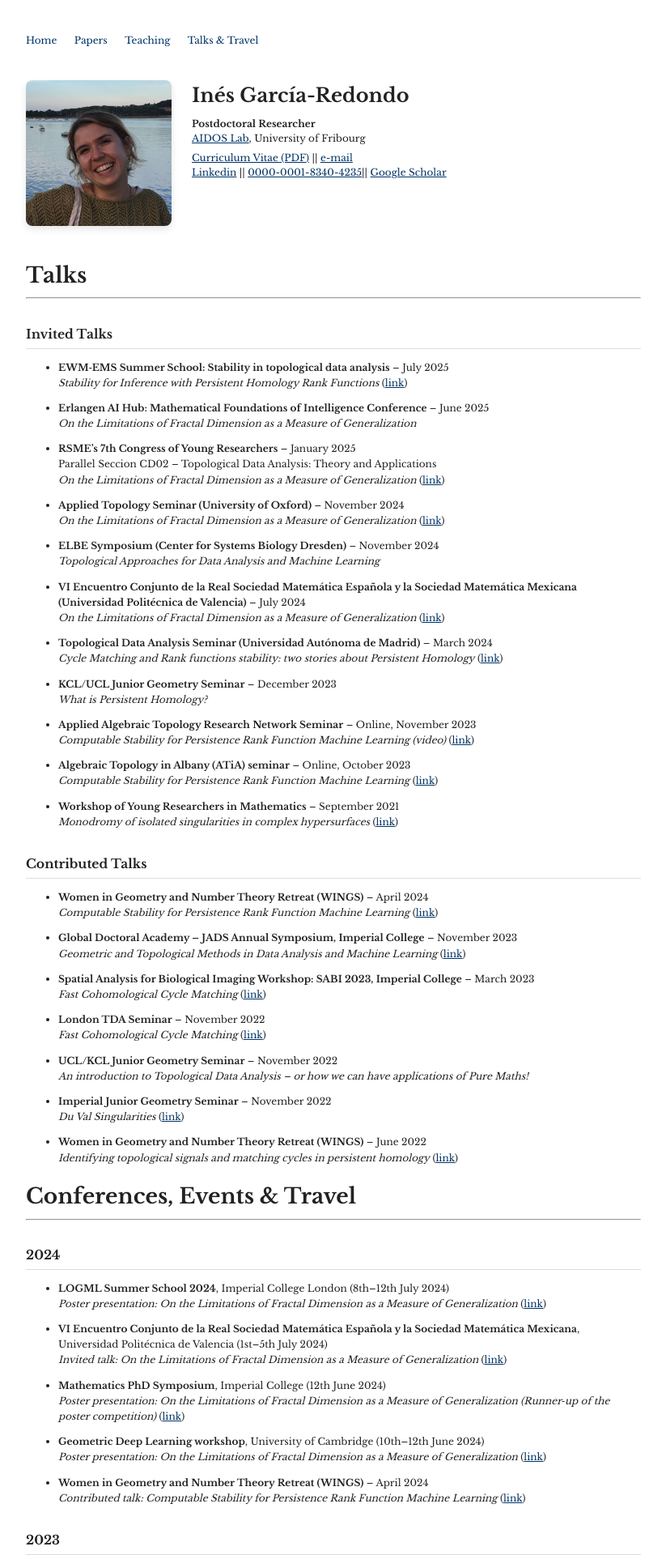
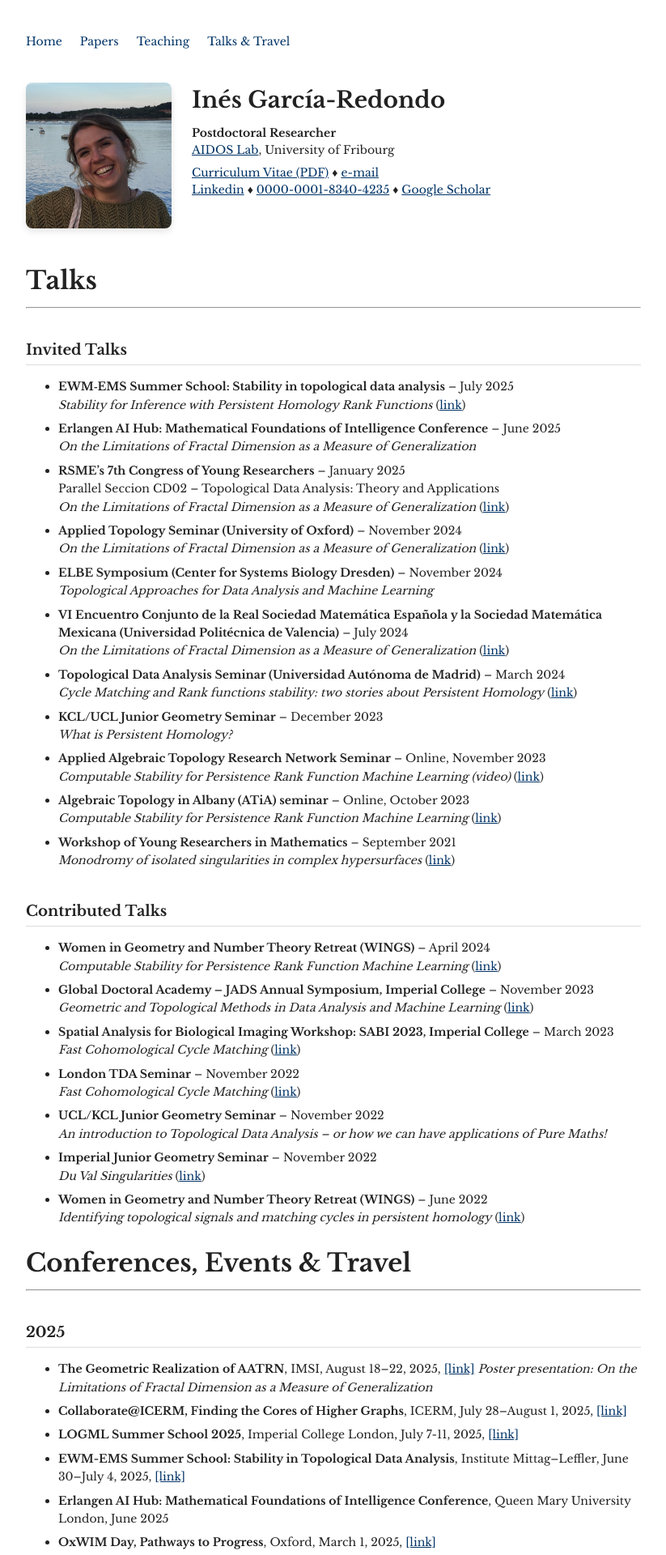
Before and after one commit to inesgare/inesgare.github.io, a Jekyll site: the page built from talks.md, in a window 1280 px wide. Shown: the top 1920 px of the page at 81% size, without its empty margins (228-1051 px from the left). Built offline with Jekyll 4.4.1, drawn with Linux system fonts in a browser that asks for light colours; some of the changed text lies outside the part shown.

Commit message:
added talks and travel

```diff
--- a/_layouts/default.html
+++ b/_layouts/default.html
@@ -22,8 +22,8 @@
     </p>
 
     <p>
-      <a href="cv.pdf">Curriculum Vitae (PDF)</a> || <a href="mailto:yourname@university.edu">e-mail</a><br>
-      <a href="mailto:yourname@university.edu">Linkedin</a> || <a href="https://orcid.org/0000-0001-8340-4235">0000-0001-8340-4235</a>|| <a href="https://scholar.google.com">Google Scholar</a>
+      <a href="cv.pdf">Curriculum Vitae (PDF)</a> &diams; <a href="mailto:yourname@university.edu">e-mail</a><br>
+      <a href="mailto:yourname@university.edu">Linkedin</a> &diams; <a href="https://orcid.org/0000-0001-8340-4235">0000-0001-8340-4235</a> &diams; <a href="https://scholar.google.com">Google Scholar</a>
     </p>
   </div>
 </div>
--- a/style.css
+++ b/style.css
@@ -9,7 +9,7 @@
 
 body {
   font-family: 'Libre Baskerville', serif;
-  font-size: 12px;
+  font-size: 14px;
   line-height: 1.6;
   background-color: #ffffff;
   color: #222222;
--- a/talks.md
+++ b/talks.md
@@ -10,35 +10,25 @@
 
 - **EWM‑EMS Summer School: Stability in topological data analysis** – July 2025
   *Stability for Inference with Persistent Homology Rank Functions* ([link](https://www.mittag-leffler.se/activities/ewm-ems-summer-school-stability-in-topological-data-analysis/))
-
 - **Erlangen AI Hub: Mathematical Foundations of Intelligence Conference** – June 2025
   *On the Limitations of Fractal Dimension as a Measure of Generalization*
-
 - **RSME’s 7th Congress of Young Researchers** – January 2025
   Parallel Seccion CD02 – Topological Data Analysis: Theory and Applications
   *On the Limitations of Fractal Dimension as a Measure of Generalization* ([link](https://jovenes2025.rsme.es/paralelaCD02.html))
-
 - **Applied Topology Seminar (University of Oxford)** – November 2024
   *On the Limitations of Fractal Dimension as a Measure of Generalization* ([link](https://www.maths.ox.ac.uk/events/list/3368))
-
 - **ELBE Symposium (Center for Systems Biology Dresden)** – November 2024
   *Topological Approaches for Data Analysis and Machine Learning*
-
 - **VI Encuentro Conjunto de la Real Sociedad Matemática Española y la Sociedad Matemática Mexicana (Universidad Politécnica de Valencia)** – July 2024
   *On the Limitations of Fractal Dimension as a Measure of Generalization* ([link](https://rsme-smm-vi.webs.upv.es/))
-
 - **Topological Data Analysis Seminar (Universidad Autónoma de Madrid)** – March 2024
   *Cycle Matching and Rank functions stability: two stories about Persistent Homology* ([link](https://manuelcuerno.github.io/personalpage/tdaseminar))
-
 - **KCL/UCL Junior Geometry Seminar** – December 2023
   *What is Persistent Homology?*
-
 - **Applied Algebraic Topology Research Network Seminar** – Online, November 2023
   *Computable Stability for Persistence Rank Function Machine Learning (video)* ([link](https://www.aatrn.net/seminar))
-
 - **Algebraic Topology in Albany (ATiA) seminar** – Online, October 2023
   *Computable Stability for Persistence Rank Function Machine Learning* ([link](https://albanymath.github.io/ATiA/))
-
 - **Workshop of Young Researchers in Mathematics** – September 2021
   *Monodromy of isolated singularities in complex hypersurfaces* ([link](https://blogs.mat.ucm.es/mmatavan/workshop-de-jovenes-investigadores-2021/))
 
@@ -46,61 +36,56 @@
 
 - **Women in Geometry and Number Theory Retreat (WINGS)** – April 2024
   *Computable Stability for Persistence Rank Function Machine Learning* ([link](https://sites.google.com/view/wings2024/home))
-
 - **Global Doctoral Academy – JADS Annual Symposium, Imperial College** – November 2023
   *Geometric and Topological Methods in Data Analysis and Machine Learning* ([link](https://www.imperial.ac.uk/admin-services/international-relations/tum-imperial-jads/))
-
 - **Spatial Analysis for Biological Imaging Workshop: SABI 2023, Imperial College** – March 2023
   *Fast Cohomological Cycle Matching* ([link](https://quantitativebioimaging.com/sabi2023/))
-
 - **London TDA Seminar** – November 2022
   *Fast Cohomological Cycle Matching* ([link](https://www.ninaotter.com/london-tda-sem/15112022))
-
 - **UCL/KCL Junior Geometry Seminar** – November 2022
   *An introduction to Topological Data Analysis – or how we can have applications of Pure Maths!*
-
 - **Imperial Junior Geometry Seminar** – November 2022
   *Du Val Singularities* ([link](https://www.imperial.ac.uk/events/154581/ines-garcia-redondo-du-val-singularities-junior-geometry-seminar/))
-
 - **Women in Geometry and Number Theory Retreat (WINGS)** – June 2022
   *Identifying topological signals and matching cycles in persistent homology* ([link](https://www.ucl.ac.uk/~ucahhgr/wings.html))
 
 # Conferences, Events & Travel
 ---
 
+## 2025
+- **The Geometric Realization of AATRN**, IMSI, August 18–22, 2025, [[link]](https://www.imsi.institute/activities/the-geometric-realization-of-aatrn-applied-algebraic-topology-research-network/)
+  *Poster presentation: On the Limitations of Fractal Dimension as a Measure of Generalization*
+- **Collaborate@ICERM, Finding the Cores of Higher Graphs**, ICERM, July 28–August 1, 2025, [[link]](https://icerm.brown.edu/collaborate#section-1)
+- **LOGML Summer School 2025**, Imperial College London, July 7-11, 2025, [[link]](https://www.logml.ai/)
+- **EWM-EMS Summer School: Stability in Topological Data Analysis**, Institute Mittag–Leffler, June 30–July 4, 2025, [[link]](https://www.mittag-leffler.se/activities/ewm-ems-summer-school-stability-in-topological-data-analysis/)
+- **Erlangen AI Hub: Mathematical Foundations of Intelligence Conference**, Queen Mary University London, June 2025
+- **OxWIM Day, Pathways to Progress**, Oxford, March 1, 2025, [[link]](https://www.oxwomeninmaths.co.uk/home)
+- **RSME’s 7th Congress of Young Researchers**, Bilbao, January 13–17, 2025, [[link]](https://jovenes2025.rsme.es/index_en.html)
+
 ## 2024
-
-- **LOGML Summer School 2024**, Imperial College London (8th–12th July 2024)
-  *Poster presentation: On the Limitations of Fractal Dimension as a Measure of Generalization* ([link](https://sites.google.com/view/ines-garcia-redondo/talks-teaching))
-
-- **VI Encuentro Conjunto de la Real Sociedad Matemática Española y la Sociedad Matemática Mexicana**, Universidad Politécnica de Valencia (1st–5th July 2024)
-  *Invited talk: On the Limitations of Fractal Dimension as a Measure of Generalization* ([link](https://sites.google.com/view/ines-garcia-redondo/talks-teaching))
-
-- **Mathematics PhD Symposium**, Imperial College (12th June 2024)
-  *Poster presentation: On the Limitations of Fractal Dimension as a Measure of Generalization (Runner‑up of the poster competition)* ([link](https://sites.google.com/view/ines-garcia-redondo/talks-teaching))
-
-- **Geometric Deep Learning workshop**, University of Cambridge (10th–12th June 2024)
-  *Poster presentation: On the Limitations of Fractal Dimension as a Measure of Generalization* ([link](https://sites.google.com/view/ines-garcia-redondo/talks-teaching))
-
-- **Women in Geometry and Number Theory Retreat (WINGS)** – April 2024
-  *Contributed talk: Computable Stability for Persistence Rank Function Machine Learning* ([link](https://sites.google.com/view/ines-garcia-redondo/talks-teaching))
+- **NeurIPS 2024** (The Thirty-Eighth Annual Conference on Neural Information Processing Systems), Vancouver Convention Center, December 10-15, 2024, [[link]](https://neurips.cc/Conferences/2024)
+  *Poster presentation: On the Limitations of Fractal Dimension as a Measure of Generalization*
+- **LOGML Summer School 2024**, Imperial College London, July 8–12, 2024, [[link]](https://www.logml.ai/)
+- **VI Encuentro Conjunto de la Real Sociedad Matemática Española y la Sociedad Matemática Mexicana**, Universidad Politécnica de Valencia, July 1–5, 2024, [[link]](https://rsme-smm-vi.webs.upv.es/)
+- **Mathematics PhD Symposium**, Imperial College London, June 12, 2024, [[link]](https://www.imperial.ac.uk/mathematics/postgraduate/doctoral-programme/current-students/mathematics-phd-symposium/)
+  *Poster presentation: On the Limitations of Fractal Dimension as a Measure of Generalization **(Runner-up of the poster competition)***
+- **Geometric Deep Learning Workshop**, University of Cambridge, June 10–12, 2024, [[link]](https://maths4dl.ac.uk/newsevents/geometric-deep-learning-workshop-university-of-cambridge-10-12-june-2024)
+  *Poster presentation: On the Limitations of Fractal Dimension as a Measure of Generalization*
+- **Women in Geometry and Number Theory Retreat (WINGS)**, April 2024, [[link]](https://sites.google.com/view/wings2024/home)
 
 ## 2023
-
-- **Geometry and Machine Learning Workshop**, MPI for Mathematics in the Sciences, Leipzig – November 2023 ([link](https://sites.google.com/view/ines-garcia-redondo/talks-teaching))
-- **WinCompTop: Women in Computational Topology 3**, Bernoulli Centre, EPFL – July 2023 ([link](https://sites.google.com/view/ines-garcia-redondo/talks-teaching))
-- **Probability Meets Biology II**, University of Bath – June 2023 ([link](https://sites.google.com/view/ines-garcia-redondo/talks-teaching))
-- **Applied Homological Algebra Beyond Persistence Diagrams**, AIM workshop, San José (California) – June 2023 ([link](https://sites.google.com/view/ines-garcia-redondo/talks-teaching))
-- **Women in Geometry and Number Theory Retreat (WINGS)** – April 2023 ([link](https://sites.google.com/view/ines-garcia-redondo/talks-teaching))
-- **Spatial Analysis for Biological Imaging Workshop: SABI 2023**, Imperial College – March 2023
-  *Contributed talk: Fast Cohomological Cycle Matching* ([link](https://sites.google.com/view/ines-garcia-redondo/talks-teaching))
-- **Spring School on Geometric Methods in Data Science**, Braude College – February 2023
-  *Poster presentation: Fast Cohomological Cycle Matching* ([link](https://sites.google.com/view/ines-garcia-redondo/talks-teaching))
-- **Applications of Hodge Theory on Networks**, BIRS – January/February 2023 ([link](https://sites.google.com/view/ines-garcia-redondo/talks-teaching))
+- **Geometry and Machine Learning Workshop**, MPI for Mathematics in the Sciences, Leipzig, November 2023, [[link]](https://www.mis.mpg.de/events/series/workshop-on-geometry-and-machine-learning)
+- **WinCompTop: Women in Computational Topology 3**, Bernoulli Centre, EPFL, July 2023, [[link]](https://bernoulli.epfl.ch/programs/wincomptop-women-in-computational-topology-3/)
+- **Probability Meets Biology II**, University of Bath, June 2023, [[link]](https://www.bath.ac.uk/events/probability-meets-biology-ii/)
+- **Applied Homological Algebra Beyond Persistence Diagrams**, AIM Workshop, San José, June 2023, [[link]](https://aimath.org/pastworkshops/apphomalg.html)
+- **Women in Geometry and Number Theory Retreat (WINGS)**, April 2023, [[link]](https://www.ucl.ac.uk/~ucahbar/wings.html)
+- **Spatial Analysis for Biological Imaging Workshop (SABI 2023)**, Imperial College London, March 2023, [[link]](https://quantitativebioimaging.com/sabi2023/)
+- **Spring School on Geometric Methods in Data Science**, Braude College, February 2023
+  *Poster presentation: Fast Cohomological Cycle Matching*, [[link]](https://w3.braude.ac.il/event/geometric/?lang=en)
+- **Applications of Hodge Theory on Networks**, BIRS, January–February 2023, [[link]](https://www.birs.ca/events/2023/5-day-workshops/23w5116)
 
 ## 2022
-
-- **8th Mexican Workshop on Applied Geometry and Topology** – Online, November 2022
-  *Poster presentation: Fast Cohomological Cycle Matching* ([link](https://sites.google.com/view/ines-garcia-redondo/talks-teaching))
-- **Algebraic Topology: Methods, Computation and Science (ATMCS 10)**, University of Oxford – June 2022 ([link](https://sites.google.com/view/ines-garcia-redondo/talks-teaching))
-- **Women in Geometry and Number Theory Retreat (WINGS)** – June 2022 ([link](https://sites.google.com/view/ines-garcia-redondo/talks-teaching))
+- **8th Mexican Workshop on Applied Geometry and Topology**, Online, November 2022, [[link]](https://8mwgeometrytopology.eventos.cimat.mx/home_8mwtopology)
+  *Poster presentation: Fast Cohomological Cycle Matching*
+- **Algebraic Topology: Methods, Computation and Science (ATMCS 10)**, University of Oxford, June 2022, [[link]](https://atmcs.web.ox.ac.uk/home)
+- **Women in Geometry and Number Theory Retreat (WINGS)**, June 2022, [[link]](https://www.ucl.ac.uk/~ucahhgr/wings.html)
```
Also changed, not shown: index.md (+0 -1 lines).
